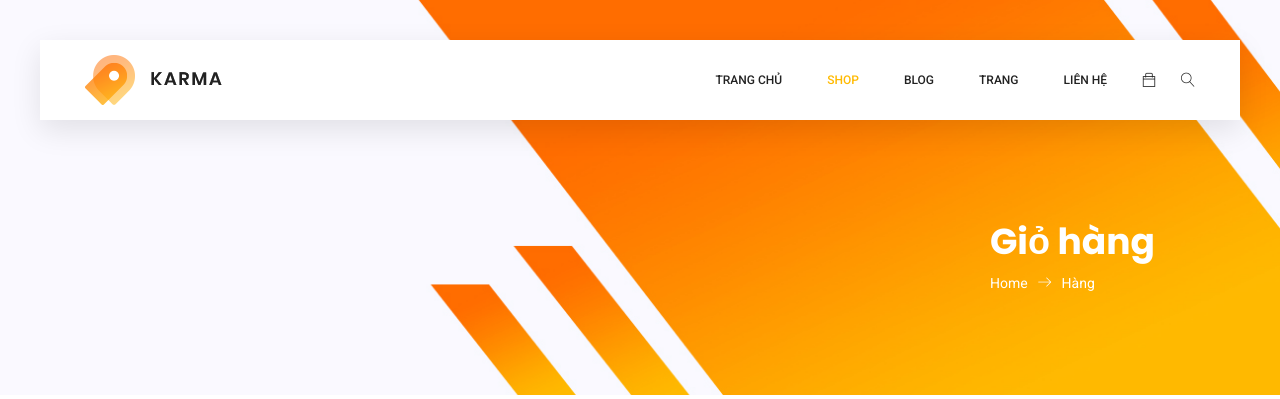
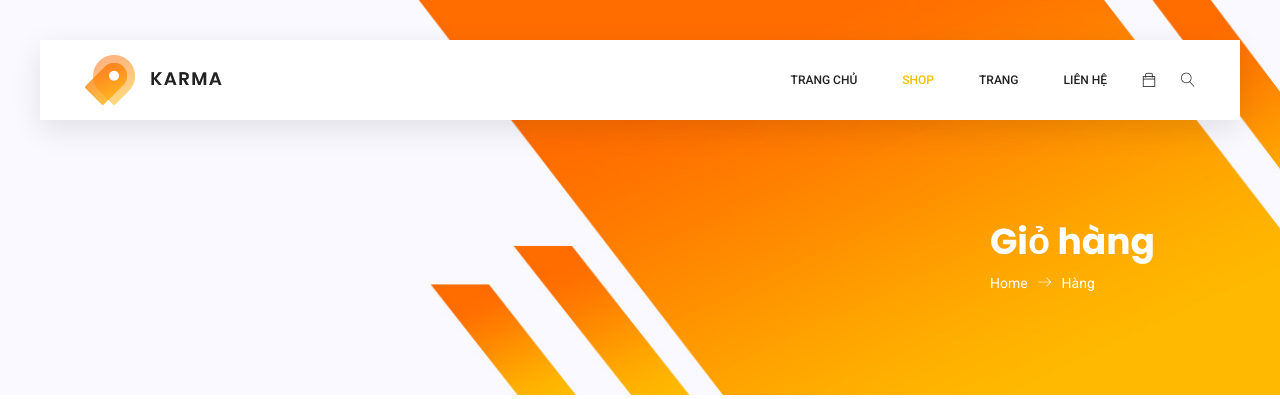
Before and after one commit to web-cc/shop, a Node server app: page /cart/ in a window 1280 px wide. Shown: the top 399 px of the page. Run offline with Node 20, Linux system fonts and the light colour scheme; some libraries are stand-ins or nearby versions.

Commit message:
edit header file

```diff
--- a/views/header.ejs
+++ b/views/header.ejs
@@ -4,7 +4,7 @@
         <nav class="navbar navbar-expand-lg navbar-light main_box">
             <div class="container">
                 <!-- Brand and toggle get grouped for better mobxile display -->
-                <a class="navbar-brand logo_h" href="index"><img src="img/logo.png" alt=""></a>
+                <a class="navbar-brand logo_h" href=""><img src="img/logo.png" alt=""></a>
                 <button class="navbar-toggler" type="button" data-toggle="collapse" data-target="#navbarSupportedContent"
                     aria-controls="navbarSupportedContent" aria-expanded="false" aria-label="Toggle navigation">
                     <span class="icon-bar"></span>
@@ -14,33 +14,23 @@
                 <!-- Collect the nav links, forms, and other content for toggling -->
                 <div class="collapse navbar-collapse offset" id="navbarSupportedContent">
                     <ul class="nav navbar-nav menu_nav ml-auto">
-                        <li class="nav-item"><a class="nav-link" href="index">Trang chủ</a></li>
+                        <li class="nav-item"><a class="nav-link" href="">Trang chủ</a></li>
                         <li class="nav-item submenu dropdown active">
                             <a href="#" class="nav-link dropdown-toggle" data-toggle="dropdown" role="button" aria-haspopup="true"
                                 aria-expanded="false">Shop</a>
                             <ul class="dropdown-menu">
                                 <li class="nav-item"><a class="nav-link" href="category">Danh mục</a></li>
-                                <li class="nav-item"><a class="nav-link" href="singleProduct">Thông tin chi tiết sản phẩm</a></li>
+                                <li class="nav-item"><a class="nav-link" href="product">Thông tin chi tiết sản phẩm</a></li>
                                 <li class="nav-item"><a class="nav-link" href="checkout">Thanh toán sản phẩm</a></li>
                                 <li class="nav-item active"><a class="nav-link" href="cart">Giỏ hàng</a></li>
-                                <li class="nav-item"><a class="nav-link" href="confirmation">Xác nhận</a></li>
                             </ul>
                         </li>
-                        <li class="nav-item submenu dropdown">
-                            <a href="#" class="nav-link dropdown-toggle" data-toggle="dropdown" role="button" aria-haspopup="true"
-                                aria-expanded="false">Blog</a>
-                            <ul class="dropdown-menu">
-                                <li class="nav-item"><a class="nav-link" href="blog">Blog</a></li>
-                                <li class="nav-item"><a class="nav-link" href="single-blog">Chi tiết Blog</a></li>
-                            </ul>
-                        </li>
+
                         <li class="nav-item submenu dropdown">
                             <a href="#" class="nav-link dropdown-toggle" data-toggle="dropdown" role="button" aria-haspopup="true"
                                 aria-expanded="false">Trang</a>
                             <ul class="dropdown-menu">
                                 <li class="nav-item"><a class="nav-link" href="login">Đăng nhập</a></li>
-                                <li class="nav-item"><a class="nav-link" href="tracking">Theo dõi</a></li>
-                                <li class="nav-item"><a class="nav-link" href="elements">Yếu tố</a></li>
                             </ul>
                         </li>
                         <li class="nav-item"><a class="nav-link" href="contact">Liên hệ</a></li>
```
